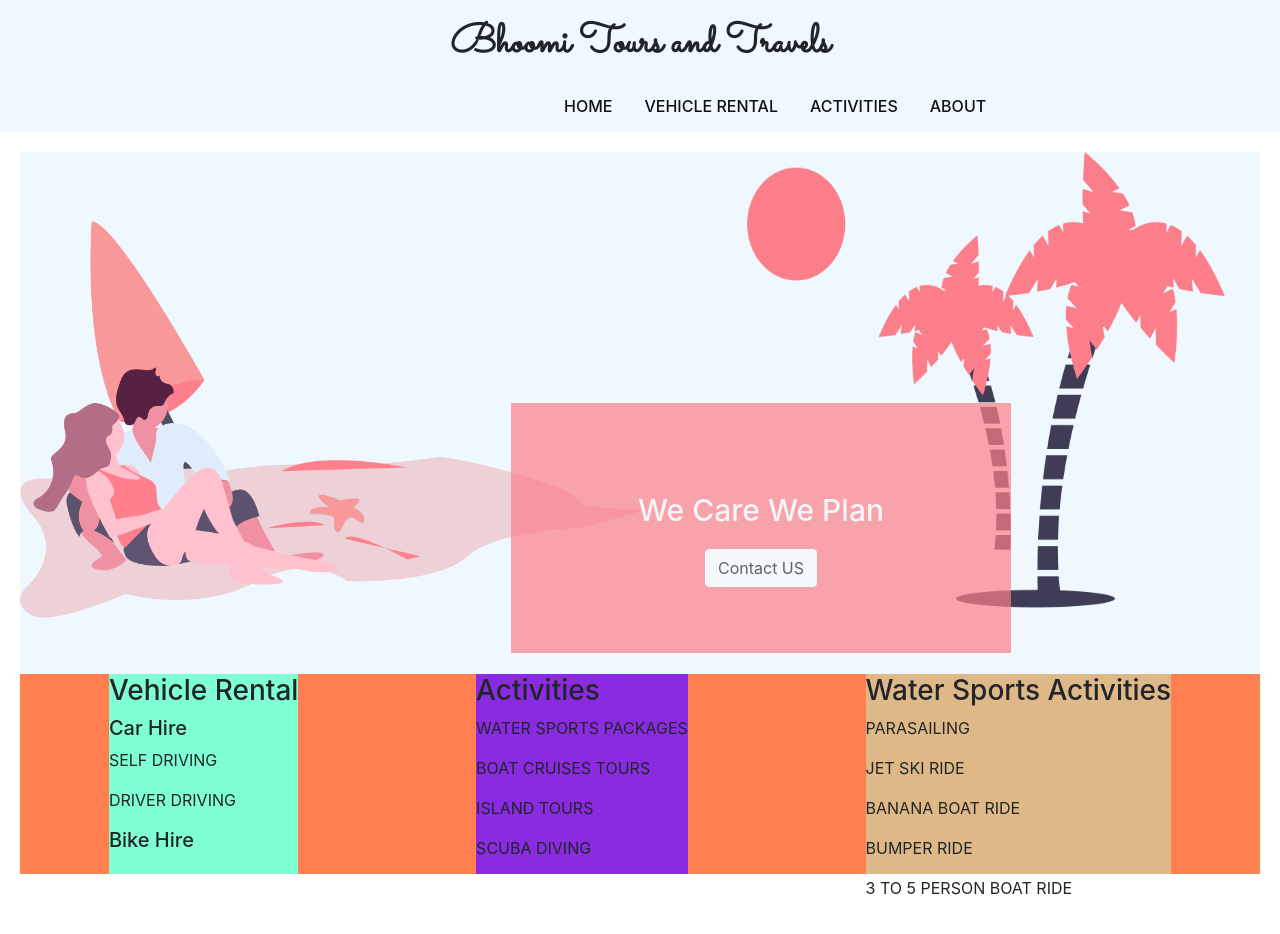
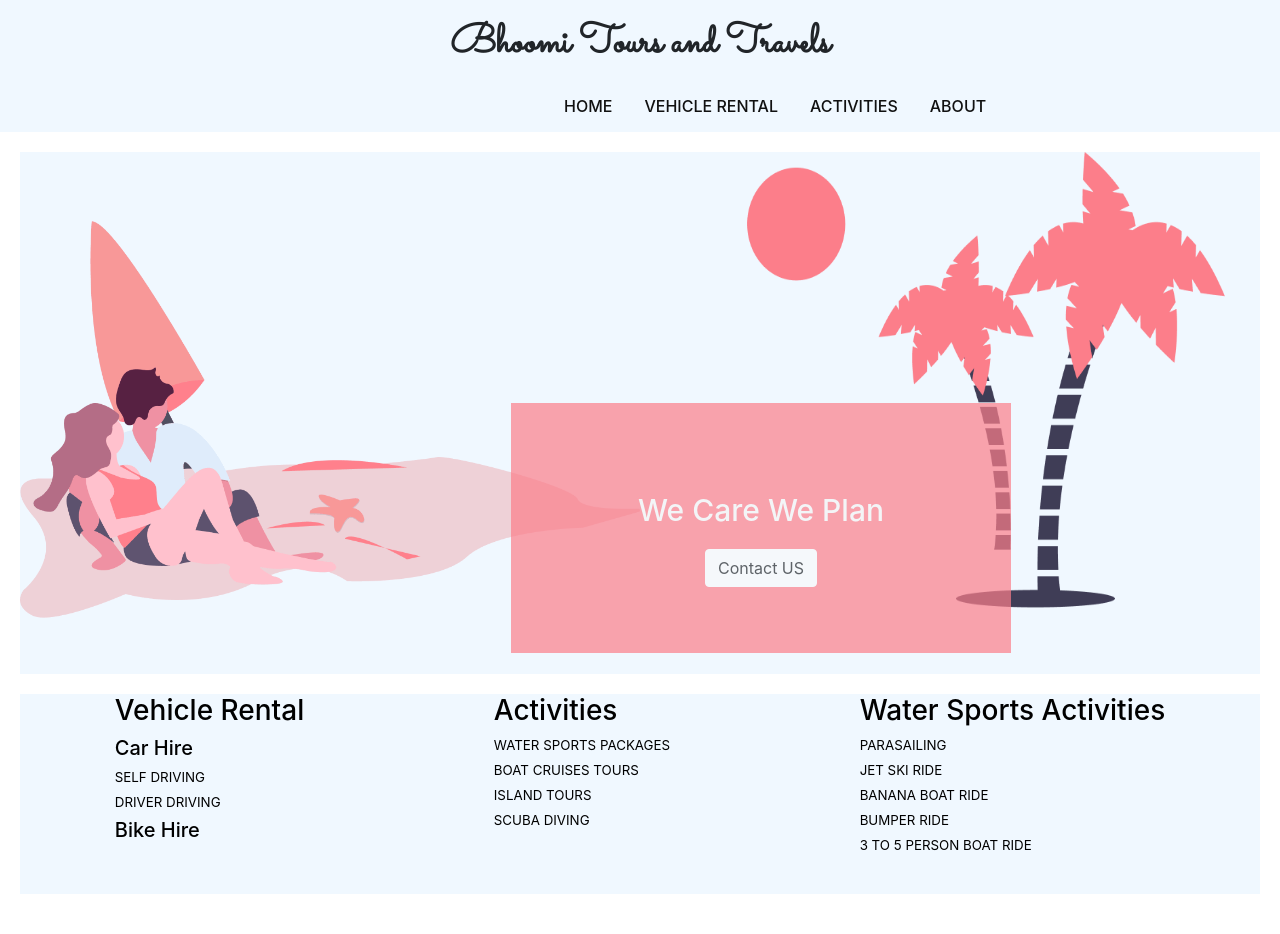
Before and after one commit to jeet-mahesh-shirodkar/btts, a React (Create React App) app: page / in a window 1280 px wide. Before the commit the page ends 900 px from the top, so only its background shows below. Built offline with nearby package versions, Linux system fonts and the light colour scheme.

Commit message:
info done

```diff
--- a/src/Components/Beach/beach.css
+++ b/src/Components/Beach/beach.css
@@ -5,7 +5,6 @@
 .beach img{
     width: 50%;
     height: 522px;
-    /* margin: 20px 5px; */
 }
 
 .care{
@@ -29,12 +28,20 @@
 .info{
     display: flex;
     justify-content: space-around;
-    background-color: coral;
+    background-color: aliceblue;
+    margin: 20px 0px;
     width: 100%;
     height: 200px;
+    font-size: smaller;
+    color: black;
+    font-weight: 400;
 }
 
-.info1{
+.info p{
+    margin-bottom: 5px !important;
+}
+
+/* .info1{
     background-color: aquamarine;
 }
 
@@ -44,7 +51,7 @@
 
 .info3{
     background-color: burlywood;
-}
+} */
 
 
 @media only screen and (max-width:390px){
```
